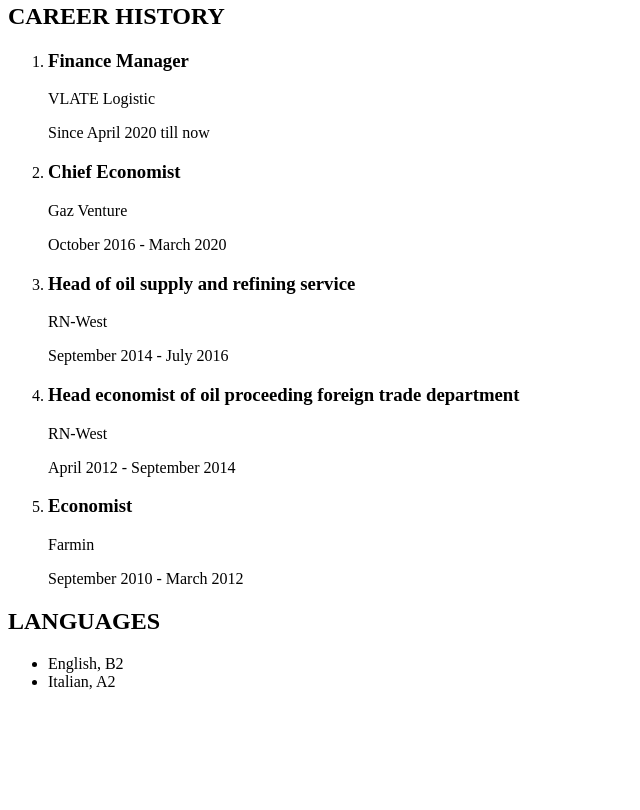
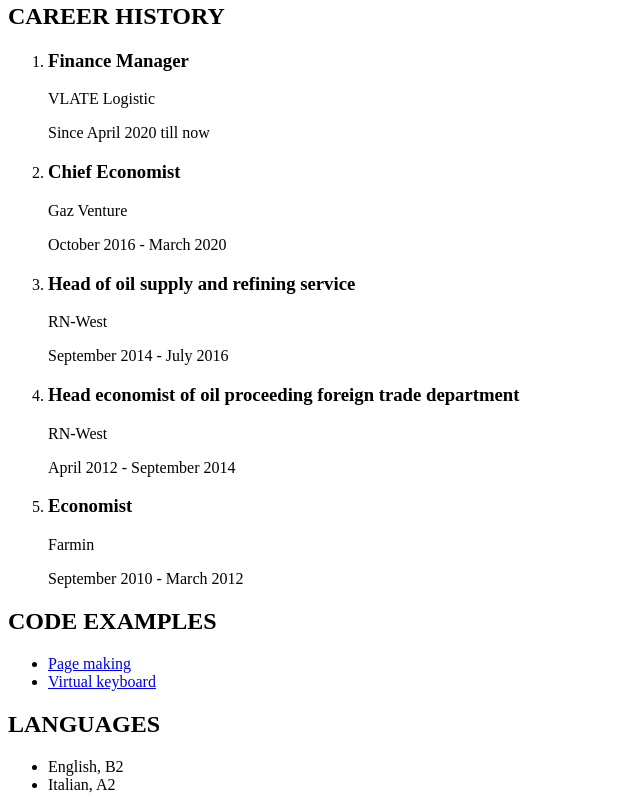
Before and after one commit to VictoriaKacer/rsschool-cv, a plain HTML site: page index.html in a window 1280 px wide. Shown: the part 2310-3120 px from the top of the page, without its empty margins (0-640 px from the left). Before the commit the page ends 3017 px from the top, so only its background shows below. Drawn offline with Linux system fonts and the light colour scheme.

Commit message:
feat: add code examples

```diff
--- a/index.html
+++ b/index.html
@@ -24,7 +24,8 @@
                 </ul>
         </div>
     </main>
-    <section>
+    <div class="center">
+      <section>
         <h2>KEY SKILLS AND COMPETENCIES</h2>
         <h3>Professional</h3>
         <ul>
@@ -88,12 +89,24 @@
         </ol>
     </section>
     <section>
+        <h2>CODE EXAMPLES</h2>
+        <ul>
+            <li>
+                <a href="https://rolling-scopes-school.github.io/victoriakacer-JS2020Q3/#">Page making</a>
+            </li>
+            <li>
+                <a href="https://rolling-scopes-school.github.io/victoriakacer-JS2020Q3/virtual-keyboard/">Virtual keyboard</a>
+            </li>
+        </ul>
+    </section>
+    <section>
         <h2>LANGUAGES</h2>
         <ul>
             <li>English, B2</li>
             <li>Italian, A2</li>
         </ul>
     </section>
+  </div>
 </body>
 
 </html>
```
